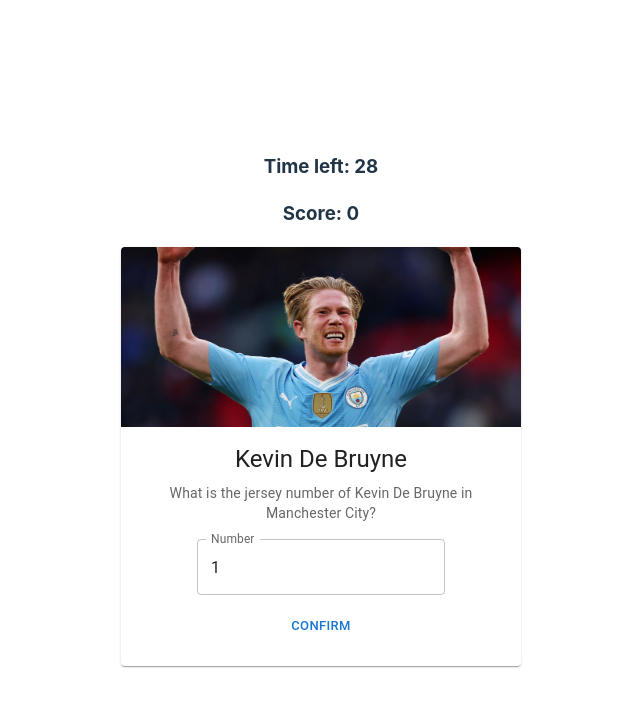
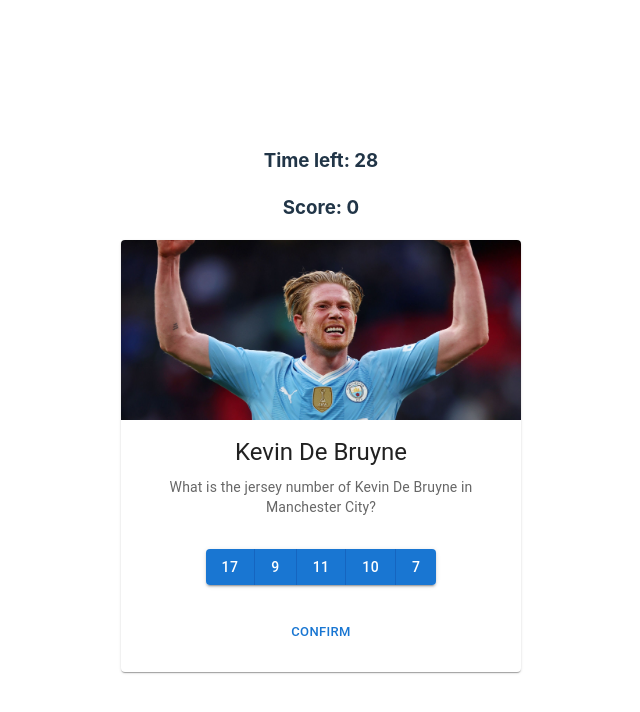
Before and after one commit to vlasenkoigor/quiz, a React (Vite) app: page / in a window 1280 px wide. Both pictures are taken after a click on the button "START GAME". Shown: the top 712 px of the page, without its empty margins (319-959 px from the left). Built offline with nearby package versions, Linux system fonts and the light colour scheme.

Commit message:
different input

```diff
--- a/src/App.tsx
+++ b/src/App.tsx
@@ -6,16 +6,15 @@
 import {Summary} from "./components/Summary.tsx";
 
 export type TPlayer =
-    { name: string, club: string, jerseyNumber: number, image: string }
+    { name: string, club: string, jerseyNumber: number, wrongJerseyNumbers:number[], image: string }
 
 
 const players: TPlayer[] = [
-    {name: 'Kevin De Bruyne', club: 'Manchester City', jerseyNumber: 17, image: 'debruyne.jpg'},
-    {name: 'Mohamed Salah', club: 'Liverpool', jerseyNumber: 11, image: 'salah.jpg'},
-    {name: 'Harry Kane', club: 'Bayern Munich', jerseyNumber: 10, image: 'kane.jpg'},
-    {name: 'Kylian Mbappe', club: 'Paris Saint-Germain', jerseyNumber: 7, image: 'mbape.jpg'},
-    {name: 'Erling Haaland', club: 'Manchester City', jerseyNumber: 9, image: 'haaland.jpg'},
-
+    {name: 'Kevin De Bruyne', club: 'Manchester City', image: 'debruyne.jpg', jerseyNumber: 17, wrongJerseyNumbers: [7, 10, 11, 9]},
+    {name: 'Mohamed Salah', club: 'Liverpool', jerseyNumber: 11, image: 'salah.jpg', wrongJerseyNumbers: [7, 10, 9, 8]},
+    {name: 'Harry Kane', club: 'Bayern Munich', jerseyNumber: 10, image: 'kane.jpg', wrongJerseyNumbers: [7, 9, 11, 8]},
+    {name: 'Kylian Mbappe', club: 'Paris Saint-Germain', jerseyNumber: 7, image: 'mbape.jpg', wrongJerseyNumbers: [9, 10, 11, 8]},
+    {name: 'Erling Haaland', club: 'Manchester City', jerseyNumber: 9, image: 'haaland.jpg', wrongJerseyNumbers: [30, 10, 11, 8]},
 ]
 
 function App() {
@@ -65,14 +64,13 @@
 
             if (timeRef.current === 0) {
                 clearInterval(timerUUIDRef.current)
-                setIsFinished(true)
+                // setIsFinished(true)
             }
 
             setTime(timeRef.current)
 
             console.log('time', timeRef.current);
         }, 1000);
-
     }
 
     return (
--- a/src/components/Play.tsx
+++ b/src/components/Play.tsx
@@ -5,8 +5,10 @@
 import Typography from '@mui/material/Typography';
 import TextField from '@mui/material/TextField';
 import type {TPlayer} from "../App.tsx";
+import ButtonGroup from '@mui/material/ButtonGroup';
 
-import {useState} from 'react'
+import {useEffect, useState} from 'react'
+
 type TRound = {
     player: TPlayer,
 
@@ -21,14 +23,19 @@
 
     const clamp = (num: number, min: number, max: number) => Math.min(Math.max(num, min), max);
 
+    const shuffle = (array: number[]) => {
+        return array.sort(() => Math.random() - 0.5);
+    }
 
-    const [answer, setAnswer] = useState(1);
+    const [answer, setAnswer] = useState(0);
+
+    const [allOptions, setAllOptions] = useState<number[]>(shuffle([props.player.jerseyNumber, ...props.player.wrongJerseyNumbers]))
 
     return (
         <div>
             <h3>Time left: {props.time}</h3>
             <h3>Score: {props.score}</h3>
-            <Card sx={{ maxWidth: 500, width: 400}}>
+            <Card sx={{maxWidth: 500, width: 400}}>
                 <CardMedia
                     component="img"
                     alt="green iguana"
@@ -45,20 +52,28 @@
 
                 </CardContent>
 
-                <TextField
-                    id="outlined-number"
-                    label="Number"
-                    type="number"
-                    value={answer}
-                    onChange={(e) => setAnswer(clamp(parseInt(e.target.value), 1, 99))}
-                    InputLabelProps={{
+                <CardContent>
+                    <ButtonGroup variant="contained">
+                        {allOptions.map((option) => (
+                            <Button key={option} color={answer === option ? 'success' : 'primary'} onClick={() => setAnswer(option)}>{option}</Button>
+                        ))}
+                    </ButtonGroup>
+                </CardContent>
 
-                        shrink: true,
-                    }}
-                />
+                {/*<TextField*/}
+                {/*    id="outlined-number"*/}
+                {/*    label="Number"*/}
+                {/*    type="number"*/}
+                {/*    value={answer}*/}
+                {/*    onChange={(e) => setAnswer(clamp(parseInt(e.target.value), 1, 99))}*/}
+                {/*    InputLabelProps={{*/}
 
-                <CardContent  >
-                    <Button size="small" onClick={()=>props.confirm(answer)}>Confirm</Button>
+                {/*        shrink: true,*/}
+                {/*    }}*/}
+                {/*/>*/}
+
+                <CardContent>
+                    <Button size="small" onClick={() =>{ props.confirm(answer); setAnswer(0) }}>Confirm</Button>
                 </CardContent>
             </Card>
         </div>
--- a/src/components/StartPage.tsx
+++ b/src/components/StartPage.tsx
@@ -5,7 +5,7 @@
 export const StartPage: React.FC<{ startGame: () => void }> = ({startGame}) => {
     return (
         <div>
-            <Button onClick={startGame}>Start Game</Button>
+            <Button onClick={startGame} variant={'outlined'}>Start Game</Button>
         </div>
     );
 }
--- a/src/components/Summary.tsx
+++ b/src/components/Summary.tsx
@@ -7,7 +7,7 @@
         <div>
             <h1>Game Over!</h1>
             <h2>Your score is {score}</h2>
-            <Button onClick={() => window.location.reload()}>Restart</Button>
+            <Button onClick={() => window.location.reload()} variant={'outlined'}>Restart</Button>
         </div>
     );
 }
```
